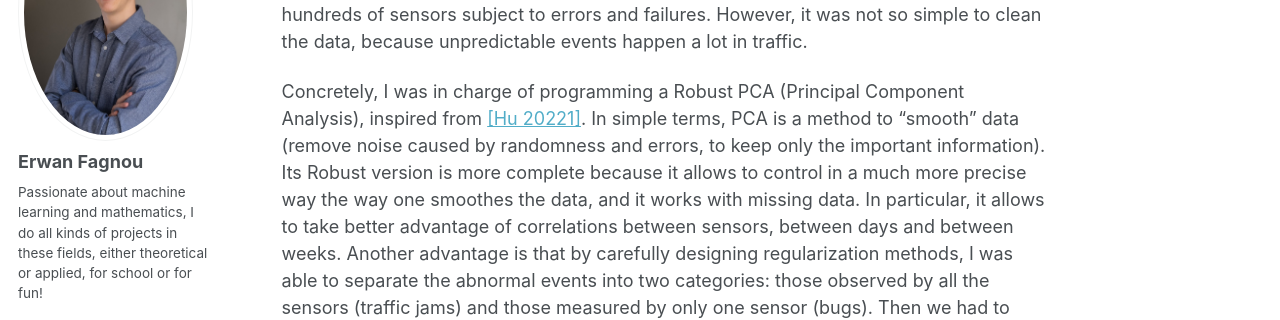
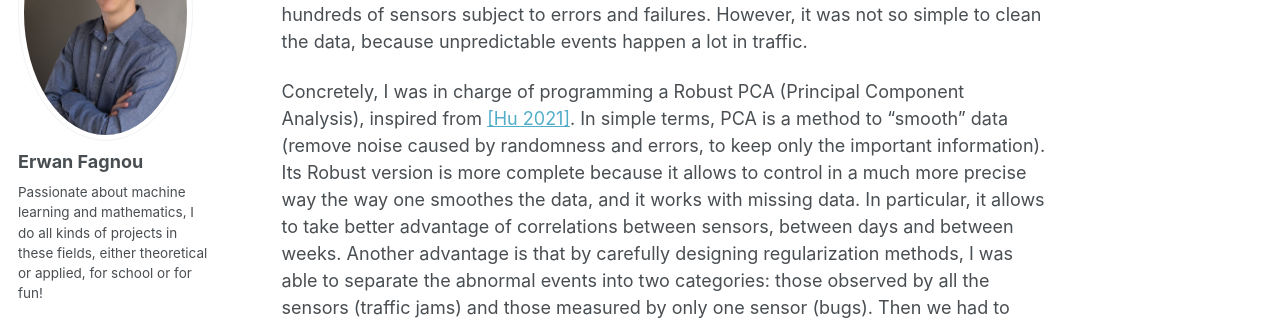
Before and after one commit to ErwanFagnou/erwanfagnou.github.io, a Jekyll site: the page built from _projects/robust-pca.md, in a window 1280 px wide and 1400 px high, scrolled down 246 px. Shown: the part 152-472 px from the top of the window. Built offline with Jekyll 4.4.1, drawn with Linux system fonts in a browser that asks for light colours; some of the changed text lies outside the part shown.

Commit message:
minor fix

```diff
--- a/_projects/robust-pca.md
+++ b/_projects/robust-pca.md
@@ -10,7 +10,7 @@ dates: "July 2021 - Aug. 2021"
 
 During summer 2021, I did an internship at INRIA (French Institute for Research in Computer Science), supervised by [Jean-Marc Lasgouttes](https://who.rocq.inria.fr/Jean-Marc.Lasgouttes/) ([RITS](https://team.inria.fr/rits/) team) and [Cyril Furtlehner](https://www.lri.fr/membre.php?mb=488) ([LRI](https://www.lri.fr/index.php) team). They had developed a machine learning algorithm for traffic prediction <a href="#furtlehner22">[Furtlehner 2022]</a>, and they were wondering whether the algorithm could be improved by preprocessing the data with a robust PCA algorithm. Indeed, the input data is that of hundreds of sensors subject to errors and failures. However, it was not so simple to clean the data, because unpredictable events happen a lot in traffic.
 
-Concretely, I was in charge of programming a Robust PCA (Principal Component Analysis), inspired from <a href="#hu21">[Hu 20221]</a>. In simple terms, PCA is a method to "smooth" data (remove noise caused by randomness and errors, to keep only the important information). Its Robust version is more complete because it allows to control in a much more precise way the way one smoothes the data, and it works with missing data. In particular, it allows to take better advantage of correlations between sensors, between days and between weeks. Another advantage is that by carefully designing regularization methods, I was able to separate the abnormal events into two categories: those observed by all the sensors (traffic jams) and those measured by only one sensor (bugs). Then we had to determine what we wanted to keep: above all, we wanted to remove all unpredictable events. As the Robust PCA, in addition to detecting these anomalies, proposes a correction, there are several ways to use its result for the traffic prediction algorithm.
+Concretely, I was in charge of programming a Robust PCA (Principal Component Analysis), inspired from <a href="#hu21">[Hu 2021]</a>. In simple terms, PCA is a method to "smooth" data (remove noise caused by randomness and errors, to keep only the important information). Its Robust version is more complete because it allows to control in a much more precise way the way one smoothes the data, and it works with missing data. In particular, it allows to take better advantage of correlations between sensors, between days and between weeks. Another advantage is that by carefully designing regularization methods, I was able to separate the abnormal events into two categories: those observed by all the sensors (traffic jams) and those measured by only one sensor (bugs). Then we had to determine what we wanted to keep: above all, we wanted to remove all unpredictable events. As the Robust PCA, in addition to detecting these anomalies, proposes a correction, there are several ways to use its result for the traffic prediction algorithm.
 
 {% include project_image.html
 path="/images/projects/robust_pca/rpca.png"
@@ -20,7 +20,7 @@ caption="Application of Robust PCA to data from the city of Vienna. There is one
 ## References
 
 <div style="text-indent: -3ch; margin-left: 3ch">
-<p><a id="furtlehner22"></a>[1] <a name="furlasattpezgen2021"></a>Cyril Furtlehner, Jean-Marc Lasgouttes, Alessandro Attanasi, Marco Pezzulla, and Guido Gentile. <a href="https://hal.inria.fr/hal-03285664">Short-term forecasting of urban traffic using spatio-temporal Markov field</a>. <cite>IEEE Transactions on Intelligent Transportation Systems</cite>, 23(8):10858–10867, 2022. (<a href="https://who.rocq.inria.fr/Jean-Marc.Lasgouttes/publications/UrbanTraffic2021.pdf">PDF</a>) DOI:<a href="http://dx.doi.org/10.1109/TITS.2021.3096798">10.1109/TITS.2021.3096798</a></p>
+<p><a id="furtlehner22"></a>[1] Cyril Furtlehner, Jean-Marc Lasgouttes, Alessandro Attanasi, Marco Pezzulla, and Guido Gentile. <a href="https://hal.inria.fr/hal-03285664">Short-term forecasting of urban traffic using spatio-temporal Markov field</a>. <cite>IEEE Transactions on Intelligent Transportation Systems</cite>, 23(8):10858–10867, 2022. (<a href="https://who.rocq.inria.fr/Jean-Marc.Lasgouttes/publications/UrbanTraffic2021.pdf">PDF</a>) DOI:<a href="http://dx.doi.org/10.1109/TITS.2021.3096798">10.1109/TITS.2021.3096798</a></p>
 
 <p><a id="hu21"></a>[2] Yue Hu and Daniel B. Work. 2021. Robust Tensor Recovery with Fiber Outliers for Traffic Events. <i>ACM Trans. Knowl. Discov. Data</i> 15, 1 (December 2021). DOI:<a href="https://doi.org/10.1145/3417337">10.1145/3417337</a></p>
 </div>
```
